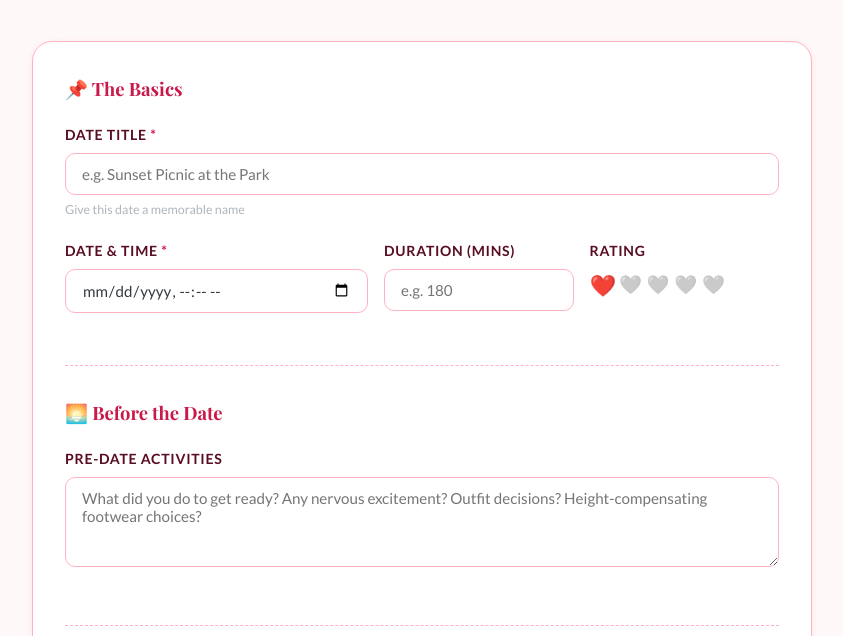
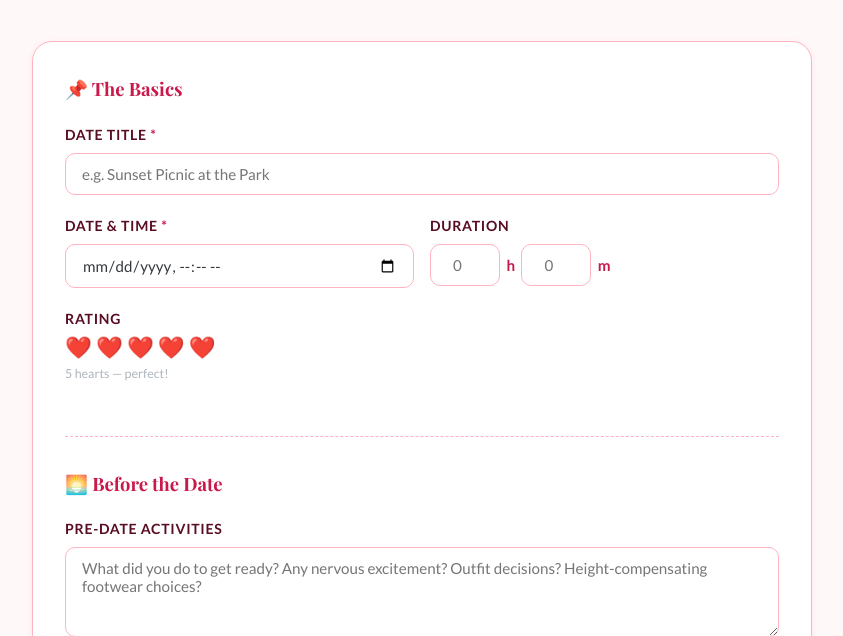
Before and after one commit to BioMark3r/Date-abase, a FastAPI app: page /dates/new in a window 1280 px wide. Shown: the part 188-824 px from the top of the page, without its empty margins (218-1061 px from the left). Run offline with FastAPI, Linux system fonts and the light colour scheme; the visitor is signed in with stand-in values (Sample User, id 1).

Commit message:
Fix rating widget; change duration to h/m format
Rating:
- Replace broken CSS-only reverse-radio trick with a clean
  JS-driven heart widget (click/hover, no visible radio circles)
- Hidden <input name="rating"> updated on click
- Hover preview with scale animation and label hint
  e.g. "3 hearts — good" / "5 hearts — perfect!"
- Defaults to 5 on new entry, restores saved value on edit

Duration:
- Two inline inputs: [h] h [m] m replacing the single minutes field
- Backend accepts duration_hours + duration_mins, stores as total minutes
- Edit form correctly splits stored minutes back into h and m
- Both create and update routes updated

CSS:
- Remove .form-row-three (was causing rating to drop out of row)
- Add .duration-hm flex row with styled h/m separators
- Clean .heart-rating-js + .hr-star active/preview states

Co-Authored-By: Claude Sonnet 4.6 <noreply@anthropic.com>

```diff
--- a/app/main.py
+++ b/app/main.py
@@ -181,7 +181,8 @@ async def create_date(
     title:               str          = Form(...),
     pre_date_activities: str          = Form(""),
     date_datetime:       str          = Form(...),
-    duration_minutes:    str          = Form(""),
+    duration_hours:      str          = Form(""),
+    duration_mins:       str          = Form(""),
     location_name:       str          = Form(""),
     location_lat:        str          = Form(""),
     location_lon:        str          = Form(""),
@@ -201,11 +202,15 @@ async def create_date(
             "error": "Invalid date format. 📅",
         })
 
+    h = int(duration_hours) if duration_hours.strip().isdigit() else 0
+    m = int(duration_mins)  if duration_mins.strip().isdigit()  else 0
+    total_mins = h * 60 + m
+
     entry = DateEntry(
         title=title,
         pre_date_activities=pre_date_activities or None,
         date_datetime=dt,
-        duration_minutes=int(duration_minutes) if duration_minutes else None,
+        duration_minutes=total_mins if total_mins else None,
         location_name=location_name or None,
         location_lat=float(location_lat) if location_lat else None,
         location_lon=float(location_lon) if location_lon else None,
@@ -265,7 +270,8 @@ async def update_date(
     title:               str          = Form(...),
     pre_date_activities: str          = Form(""),
     date_datetime:       str          = Form(...),
-    duration_minutes:    str          = Form(""),
+    duration_hours:      str          = Form(""),
+    duration_mins:       str          = Form(""),
     location_name:       str          = Form(""),
     location_lat:        str          = Form(""),
     location_lon:        str          = Form(""),
@@ -309,10 +315,14 @@ async def update_date(
         if fname:
             db.add(DateImage(date_id=entry.id, filename=fname))
 
+    h = int(duration_hours) if duration_hours.strip().isdigit() else 0
+    m = int(duration_mins)  if duration_mins.strip().isdigit()  else 0
+    total_mins = h * 60 + m
+
     entry.title               = title
     entry.pre_date_activities = pre_date_activities or None
     entry.date_datetime       = dt
-    entry.duration_minutes    = int(duration_minutes) if duration_minutes else None
+    entry.duration_minutes    = total_mins if total_mins else None
     entry.location_name       = location_name or None
     entry.location_lat        = float(location_lat) if location_lat else None
     entry.location_lon        = float(location_lon) if location_lon else None
--- a/app/static/css/style.css
+++ b/app/static/css/style.css
@@ -933,38 +933,39 @@ a:hover { color: var(--pink); }
   text-align: right;
 }
 
-/* ── Compact 3-col form row ────────────────────────────────────────────────── */
-.form-row-three {
-  grid-template-columns: 1.6fr 1fr 1fr;
+/* ── Duration h/m inline inputs ────────────────────────────────────────────── */
+.duration-hm {
+  display: flex;
+  align-items: center;
+  gap: 0.4rem;
+}
+.duration-h { width: 70px !important; text-align: center; }
+.duration-m { width: 70px !important; text-align: center; }
+.duration-sep {
+  font-weight: 700;
+  color: var(--rose);
+  font-size: 0.95rem;
+  flex-shrink: 0;
 }
 
-/* ── Compact heart rating ──────────────────────────────────────────────────── */
-.heart-rating-sm {
+/* ── JS heart rating ───────────────────────────────────────────────────────── */
+.heart-rating-js {
   display: flex;
-  flex-direction: row-reverse;
-  gap: 0.1rem;
+  gap: 0.25rem;
+  margin-top: 0.2rem;
   width: fit-content;
-  margin-top: 0.2rem;
 }
-.heart-rating-sm input[type="radio"] { display: none; }
-.heart-rating-sm label {
-  font-size: 1.15rem;
+.hr-star {
+  font-size: 1.35rem;
   cursor: pointer;
-  filter: grayscale(1) opacity(0.35);
-  transition: filter var(--transition), transform var(--transition);
-  text-transform: none;
-  letter-spacing: 0;
-  font-weight: 400;
-  color: inherit;
-  margin-bottom: 0;
-  padding: 0.1rem;
+  filter: grayscale(1) opacity(0.28);
+  transition: filter 0.12s ease, transform 0.12s ease;
+  user-select: none;
+  line-height: 1;
 }
-.heart-rating-sm input:checked ~ label,
-.heart-rating-sm label:hover,
-.heart-rating-sm label:hover ~ label {
-  filter: grayscale(0) opacity(1);
-  transform: scale(1.15);
-}
+.hr-star.hr-active  { filter: grayscale(0) opacity(1); }
+.hr-star.hr-preview { filter: grayscale(0) opacity(0.75); transform: scale(1.18); }
+.hr-star:hover      { transform: scale(1.25); }
 
 /* ── Location search results dropdown ─────────────────────────────────────── */
 .location-results {
@@ -1329,8 +1330,8 @@ a:hover { color: var(--pink); }
   .stats-hero-inner { flex-wrap: wrap; }
   .stat-hero-card { flex: 1 1 40%; }
   .stat-hero-divider { display: none; }
-  .form-row,
-  .form-row-three { grid-template-columns: 1fr; }
+  .form-row { grid-template-columns: 1fr; }
+  .duration-hm { flex-wrap: wrap; }
   .detail-header-top { flex-direction: column; align-items: flex-start; gap: 0.75rem; }
   .oracle-stats { gap: 1rem; padding: 1rem 1.5rem; }
   .splash-title { font-size: 2.2rem; }
--- a/app/templates/date_form.html
+++ b/app/templates/date_form.html
@@ -28,10 +28,9 @@
         <input type="text" id="title" name="title" class="form-input"
           placeholder="e.g. Sunset Picnic at the Park"
           value="{{ entry.title if entry else '' }}" required />
-        <span class="form-hint">Give this date a memorable name</span>
       </div>
 
-      <div class="form-row form-row-three">
+      <div class="form-row">
         <div class="form-group">
           <label for="date_datetime">Date &amp; Time <span class="required">*</span></label>
           <input type="datetime-local" id="date_datetime" name="date_datetime" class="form-input"
@@ -39,22 +38,33 @@
             required />
         </div>
         <div class="form-group">
-          <label for="duration_minutes">Duration (mins)</label>
-          <input type="number" id="duration_minutes" name="duration_minutes" class="form-input"
-            placeholder="e.g. 180"
-            value="{{ entry.duration_minutes if entry and entry.duration_minutes else '' }}"
-            min="1" max="10080" />
-        </div>
-        <div class="form-group">
-          <label>Rating</label>
-          <div class="heart-rating-sm" id="heart-rating">
-            {% for i in range(1, 6) %}
-            <input type="radio" name="rating" id="r{{ i }}" value="{{ i }}"
-              {% if entry and entry.rating == i %}checked{% elif not entry and i == 5 %}checked{% endif %} />
-            <label for="r{{ i }}" title="{{ i }} heart{% if i > 1 %}s{% endif %}">❤️</label>
-            {% endfor %}
+          <label>Duration</label>
+          <div class="duration-hm">
+            <input type="number" name="duration_hours" class="form-input duration-h"
+              placeholder="0" min="0" max="99"
+              value="{{ (entry.duration_minutes // 60) if entry and entry.duration_minutes else '' }}" />
+            <span class="duration-sep">h</span>
+            <input type="number" name="duration_mins" class="form-input duration-m"
+              placeholder="0" min="0" max="59"
+              value="{{ (entry.duration_minutes % 60) if entry and entry.duration_minutes else '' }}" />
+            <span class="duration-sep">m</span>
           </div>
         </div>
+      </div>
+
+      <!-- Rating row -->
+      <div class="form-group">
+        <label>Rating</label>
+        <div class="heart-rating-js" id="heart-rating-widget">
+          <span class="hr-star" data-val="1" title="1 heart">❤️</span>
+          <span class="hr-star" data-val="2" title="2 hearts">❤️</span>
+          <span class="hr-star" data-val="3" title="3 hearts">❤️</span>
+          <span class="hr-star" data-val="4" title="4 hearts">❤️</span>
+          <span class="hr-star" data-val="5" title="5 hearts">❤️</span>
+        </div>
+        <input type="hidden" name="rating" id="rating-hidden"
+          value="{{ entry.rating if entry and entry.rating else 5 }}" />
+        <span class="form-hint" id="rating-label">5 hearts — perfect!</span>
       </div>
     </div>
 
@@ -351,6 +361,30 @@
     return '📍';
   }
 
+  // ── Heart rating widget ──────────────────────────────────────────────────────
+  const ratingLabels = ['', '1 heart — meh', '2 hearts — okay', '3 hearts — good', '4 hearts — great!', '5 hearts — perfect!'];
+  const ratingHidden = document.getElementById('rating-hidden');
+  const ratingStars  = document.querySelectorAll('.hr-star');
+  const ratingHint   = document.getElementById('rating-label');
+  let currentRating  = parseInt(ratingHidden.value) || 5;
+
+  function applyRating(val) {
+    ratingStars.forEach((s, i) => s.classList.toggle('hr-active', i < val));
+  }
+  function previewRating(val) {
+    ratingStars.forEach((s, i) => s.classList.toggle('hr-preview', i < val));
+    ratingHint.textContent = ratingLabels[val] || '';
+  }
+
+  applyRating(currentRating);
+  ratingHint.textContent = ratingLabels[currentRating];
+
+  ratingStars.forEach((star, i) => {
+    star.addEventListener('mouseenter', () => { previewRating(i + 1); });
+    star.addEventListener('mouseleave', () => { ratingStars.forEach(s => s.classList.remove('hr-preview')); ratingHint.textContent = ratingLabels[currentRating]; });
+    star.addEventListener('click',      () => { currentRating = i + 1; ratingHidden.value = currentRating; applyRating(currentRating); ratingHint.textContent = ratingLabels[currentRating]; });
+  });
+
   // ── Image preview & delete helpers ──────────────────────────────────────────
   function previewImages(input) {
     const row = document.getElementById('new-preview-row');
```
